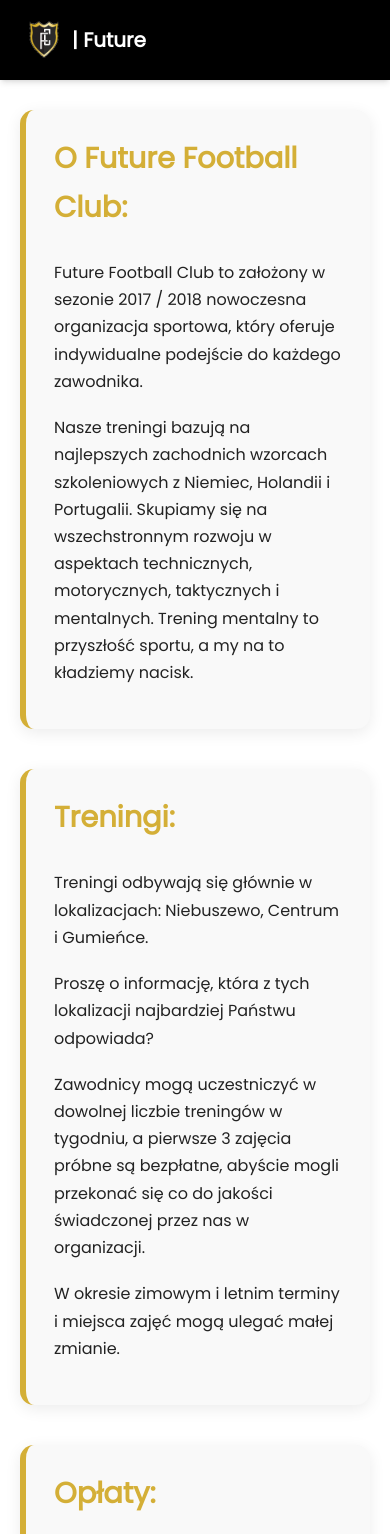
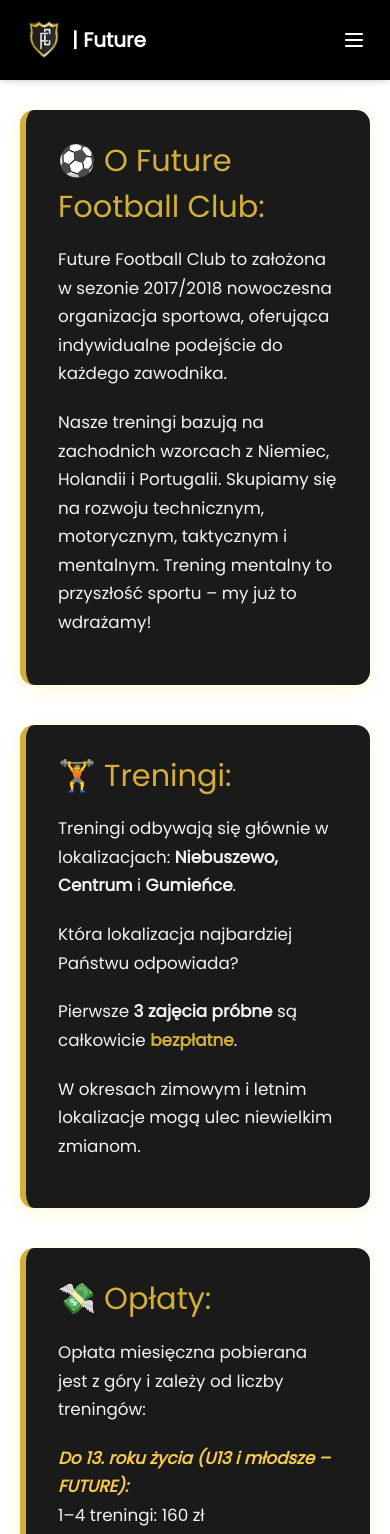
Before and after one commit to Sewex333/Future_site, a React (Vite) app in the folder Future_site/frontend/: page /o-nas in a window 390 px wide. Shown: the top 1534 px of the page. Built offline with nearby package versions, Linux system fonts and the light colour scheme.

Commit message:
dodanie hamburgera oraz poprawa o-nas

```diff
--- a/Future_site/frontend/src/About.css
+++ b/Future_site/frontend/src/About.css
@@ -1,63 +1,52 @@
+body {
+    font-family: 'Poppins', sans-serif;
+}
+
 .container {
     margin: 50px auto;
     display: flex;
     flex-direction: column;
     gap: 40px;
     padding: 60px 20px;
-
 }
 
-
 .blok {
-    background-color: #f9f9f9;
+    background-color: #1a1a1a;
     border-left: 6px solid #d4af37;
     border-radius: 14px;
-    padding: 24px 28px;
-    color: #222;
-    box-shadow: 0 4px 16px rgba(0, 0, 0, 0.08);
-    max-width: 650px;
-    transition: transform 0.3s ease;
+    padding: 28px 32px;
+    box-shadow: 0 4px 20px rgba(255, 215, 0, 0.15);
+    max-width: 700px;
+    transition: transform 0.3s ease, box-shadow 0.3s ease;
 }
 
 .blok:hover {
-    transform: translateY(-4px);
+    transform: translateY(-5px);
+    box-shadow: 0 6px 24px rgba(255, 215, 0, 0.2);
+}
+
+.blok h1 {
+    font-size: 1.9rem;
+    color: #d4af37;
+    margin-bottom: 16px;
 }
 
 .blok p {
     margin-bottom: 1.2em;
     line-height: 1.7;
-    font-size: 1rem;
-}
-
-.blok strong {
-    font-size: 1.3rem;
-    color: #bfa134;
-}
-
-.blok em {
-    color: #555;
-}
-
-
-.blok:hover {
-    transform: translateY(-4px);
-}
-
-.blok p {
-    margin-bottom: 1.2em;
-    line-height: 1.7;
-    font-size: 1rem;
-}
-
-.blok h1 {
-    font-weight: bold;
-    font-size: 1.8rem;
-    color: #d4af37;
+    font-size: 1.05rem;
+    color: #f2f2f2;
 }
 
 .blok .span1 {
     font-weight: bold;
+    color: #f7c948;
     font-style: italic;
+}
+
+.highlight {
+    color: #d4af37;
+    font-weight: bold;
 }
 
 .lewo {
--- a/Future_site/frontend/src/pages/About.jsx
+++ b/Future_site/frontend/src/pages/About.jsx
@@ -1,65 +1,90 @@
 import React from 'react';
 import Navbar from './Navbar';
-import "../About.css"
+import "../About.css";
 import Footer from './Footer';
 
-function About(){
+function About() {
   return (
     <>
       <Navbar />
       <div className="container">
         <div id="onas" className="blok lewo">
-                <p><h1>O Future Football Club:</h1><br />
-                Future Football Club to założony w sezonie 2017 / 2018 nowoczesna organizacja sportowa, który oferuje indywidualne podejście do każdego zawodnika.</p>
+          <h1>⚽ O Future Football Club:</h1>
+          <p>
+            Future Football Club to założona w sezonie 2017/2018 nowoczesna organizacja sportowa, oferująca indywidualne podejście do każdego zawodnika.
+          </p>
+          <p>
+            Nasze treningi bazują na zachodnich wzorcach z Niemiec, Holandii i Portugalii. Skupiamy się na rozwoju technicznym, motorycznym, taktycznym i mentalnym.
+            Trening mentalny to przyszłość sportu – my już to wdrażamy!
+          </p>
+        </div>
 
-                <p>Nasze treningi bazują na najlepszych zachodnich wzorcach szkoleniowych z Niemiec, Holandii i Portugalii. Skupiamy się na wszechstronnym rozwoju w aspektach technicznych, motorycznych, taktycznych i mentalnych. Trening mentalny to przyszłość sportu, a my na to kładziemy nacisk.</p>
+        <div id="treningi" className="blok prawo">
+          <h1>🏋️ Treningi:</h1>
+          <p>
+            Treningi odbywają się głównie w lokalizacjach: <strong>Niebuszewo, Centrum</strong> i <strong>Gumieńce</strong>.
+          </p>
+          <p>
+            Która lokalizacja najbardziej Państwu odpowiada?
+          </p>
+          <p>
+            Pierwsze <strong>3 zajęcia próbne</strong> są całkowicie <span className="highlight">bezpłatne</span>.
+          </p>
+          <p>
+            W okresach zimowym i letnim lokalizacje mogą ulec niewielkim zmianom.
+          </p>
         </div>
-                <div id="treningi" className="blok prawo">
-                <p><h1>Treningi:</h1><br />
-                Treningi odbywają się głównie w lokalizacjach: Niebuszewo, Centrum i Gumieńce.</p>
 
-                <p>Proszę o informację, która z tych lokalizacji najbardziej Państwu odpowiada?</p>
-
-                <p>Zawodnicy mogą uczestniczyć w dowolnej liczbie treningów w tygodniu, a pierwsze 3 zajęcia próbne są bezpłatne, abyście mogli przekonać się co do jakości świadczonej przez nas w organizacji.</p>
-
-                <p>W okresie zimowym i letnim terminy i miejsca zajęć mogą ulegać małej zmianie.</p>
-                </div>
         <div id="oplaty" className="blok lewo">
-                <p><h1>Opłaty:</h1><br />
-                Opłata miesięczna pobierana jest z góry, a uzależniona jest od liczby zadeklarowanej liczby treningów:</p>
-
-                <p><span className="span1" >Do 13. roku życia kat. U13 i młodsze FUTURE:</span><br />
+          <h1>💸 Opłaty:</h1>
+          <p>Opłata miesięczna pobierana jest z góry i zależy od liczby treningów:</p>
+          <p>
+            <span className="span1">Do 13. roku życia (U13 i młodsze – FUTURE):</span><br />
             1–4 treningi: 160 zł<br />
             5–8 treningów: 200 zł<br />
-                12–16 treningów: 240 zł</p>
-
-                <p><span className="span1">Powyżej 14. roku życia kat. U14 i starsi (ODRA SZCZECIN 1945):</span><br />
+            12–16 treningów: 240 zł
+          </p>
+          <p>
+            <span className="span1">Powyżej 14. roku życia (U14+ – ODRA SZCZECIN 1945):</span><br />
             U14/U15: 200 zł<br />
             U16/U17: 180 zł<br />
-                U18/U19: 120 zł</p>
+            U18/U19: 120 zł
+          </p>
         </div>
+
         <div id="info" className="blok prawo">
-                <p><h1>Dodatkowe informacje:</h1><br />
-                Po pierwszych 3 zajęciach próbnych wymagamy wypełnienia dokumentów oraz zamówienia stroju klubowego. Koszt kompletu klubowego to: 500 zł (Adidas/Capelli).</p>
+          <h1>ℹ️ Dodatkowe informacje:</h1>
+          <p>
+            Po 3 darmowych zajęciach wymagamy wypełnienia dokumentów oraz zakupu stroju klubowego.
+            <br /><strong>Zestaw: 500 zł</strong> (Adidas/Capelli).
+          </p>
+          <p>
+            W skład zestawu wchodzą: koszulka, spodenki, getry, dresy, spodnie, torba lub plecak.
+          </p>
+          <p>
+            Dostępne są promocje abonamentowe z rabatami <strong>od 10% do 50%</strong>.
+          </p>
+          <p>
+            Terminy treningów znajdują się w systemie <strong>PROTRAINUP</strong> – dostęp po aktywacji konta.
+          </p>
+        </div>
 
-                <p>W skład zestawu wchodzi koszulka, spodenki, getry, dresy, spodnie, torba / plecak do wyboru.</p>
-
-                <p>Dodatkowo, oferujemy różne promocje abonamentowe z rabatami od 10% do 50%.</p>
-
-                <p>Wszystkie aktualne terminy treningów są dostępne w systemie PROTRAINUP, do którego dostęp zostanie Państwu przyznany po aktywacji konta.</p>
-                </div>
         <div id="obozy" className="blok lewo">
-                <p><h1>Obozy i półkolonie:</h1><br />
-                Organizujemy wyjazdowe obozy rekreacyjno-sportowe oraz stacjonarne półkolonie, które są obowiązkowym elementem szkolenia.</p>
-
-                <p>Proszę o zapoznanie się z dokumentami, które znajdują się w załączonych folderach, oraz o przesłanie wszelkich uwag dotyczących warunków współpracy.</p>
-
-                <p>Jeśli mają Państwo jakiekolwiek pytania, jestem do dyspozycji.</p>
+          <h1>🏕️ Obozy i półkolonie:</h1>
+          <p>
+            Organizujemy wyjazdowe obozy sportowe oraz półkolonie – są one <strong>obowiązkową częścią szkolenia</strong>.
+          </p>
+          <p>
+            Proszę zapoznać się z dokumentami w folderach i przesłać ewentualne uwagi dotyczące warunków współpracy.
+          </p>
+          <p>
+            W razie pytań – jesteśmy do dyspozycji! 🤝
+          </p>
         </div>
       </div>
       <Footer />
     </>
-    )
+  );
 }
 
 export default About;
--- a/Future_site/frontend/src/pages/Navbar.jsx
+++ b/Future_site/frontend/src/pages/Navbar.jsx
@@ -1,7 +1,13 @@
-import React from 'react'
-import { Link } from 'react-router-dom'
+import React, { useState } from 'react';
+import { Link } from 'react-router-dom';
 
 const Navbar = () => {
+  const [isMenuOpen, setIsMenuOpen] = useState(false);
+
+  const toggleMenu = () => {
+    setIsMenuOpen(!isMenuOpen);
+  };
+
   return (
     <nav className="fixed top-0 left-0 w-full z-50 bg-black text-white shadow-md flex justify-between items-center px-6 h-20">
       <Link to="/" className="text-xl font-bold text-white hover:text-yellow-400">
@@ -11,14 +17,42 @@
         </div>
       </Link>
 
+      <button
+        className="md:hidden text-white focus:outline-none"
+        onClick={toggleMenu}
+      >
+        <svg
+          className="w-6 h-6"
+          fill="none"
+          stroke="currentColor"
+          viewBox="0 0 24 24"
+          xmlns="http://www.w3.org/2000/svg"
+        >
+          {isMenuOpen ? (
+            <path
+              strokeLinecap="round"
+              strokeLinejoin="round"
+              strokeWidth={2}
+              d="M6 18L18 6M6 6l12 12"
+            />
+          ) : (
+            <path
+              strokeLinecap="round"
+              strokeLinejoin="round"
+              strokeWidth={2}
+              d="M4 6h16M4 12h16M4 18h16"
+            />
+          )}
+        </svg>
+      </button>
+
+
       <div className="hidden md:flex gap-8 text-lg">
         <Link to="/o-nas" className="hover:text-yellow-400">O nas</Link>
         <Link to="/oferta" className="hover:text-yellow-400">Oferta</Link>
         <Link to="/obozy-i-polkolonie" className="hover:text-yellow-400">Obozy</Link>
         <Link to="/eventy" className="hover:text-yellow-400">Eventy</Link>
-        <div
-          className="relative group"
-        >
+        <div className="relative group">
           <button className="hover:text-yellow-400">Treningi</button>
           <div className="absolute invisible group-hover:visible bg-black text-white shadow-lg rounded py-2 px-4 top-full left-0 z-10 min-w-40">
             <Link to="/treningi-indywidualne" className="block py-2 text-white hover:text-yellow-400 px-2 rounded">Indywidualne</Link>
@@ -31,8 +65,29 @@
         <Link to="/partnerzy" className="hover:text-yellow-400">Partnerzy</Link>
         <Link to="/kontakt" className="hover:text-yellow-400">Kontakt i FAQ</Link>
       </div>
+
+      {isMenuOpen && (
+        <div className="md:hidden absolute top-20 left-0 w-full bg-black text-white shadow-lg py-4 px-6 flex flex-col gap-4">
+          <Link to="/o-nas" className="hover:text-yellow-400" onClick={toggleMenu}>O nas</Link>
+          <Link to="/oferta" className="hover:text-yellow-400" onClick={toggleMenu}>Oferta</Link>
+          <Link to="/obozy-i-polkolonie" className="hover:text-yellow-400" onClick={toggleMenu}>Obozy</Link>
+          <Link to="/eventy" className="hover:text-yellow-400" onClick={toggleMenu}>Eventy</Link>
+          <div className="flex flex-col">
+            <span className="font-semibold">Treningi</span>
+            <div className="ml-4 mt-2 flex flex-col gap-2">
+              <Link to="/treningi-indywidualne" className="hover:text-yellow-400" onClick={toggleMenu}>Indywidualne</Link>
+              <Link to="/treningi-mentalne" className="hover:text-yellow-400" onClick={toggleMenu}>Mentalne</Link>
+            </div>
+          </div>
+          <Link to="/sklep" className="hover:text-yellow-400" onClick={toggleMenu}>Sklep</Link>
+          <Link to="/ebooki-materialy" className="hover:text-yellow-400" onClick={toggleMenu}>E-booki</Link>
+          <Link to="/aktualnosci" className="hover:text-yellow-400" onClick={toggleMenu}>Aktualności</Link>
+          <Link to="/partnerzy" className="hover:text-yellow-400" onClick={toggleMenu}>Partnerzy</Link>
+          <Link to="/kontakt" className="hover:text-yellow-400" onClick={toggleMenu}>Kontakt i FAQ</Link>
+        </div>
+      )}
     </nav>
-  )
-}
+  );
+};
 
-export default Navbar
+export default Navbar;
```
Lines whose indentation alone changed are shown as unchanged.
